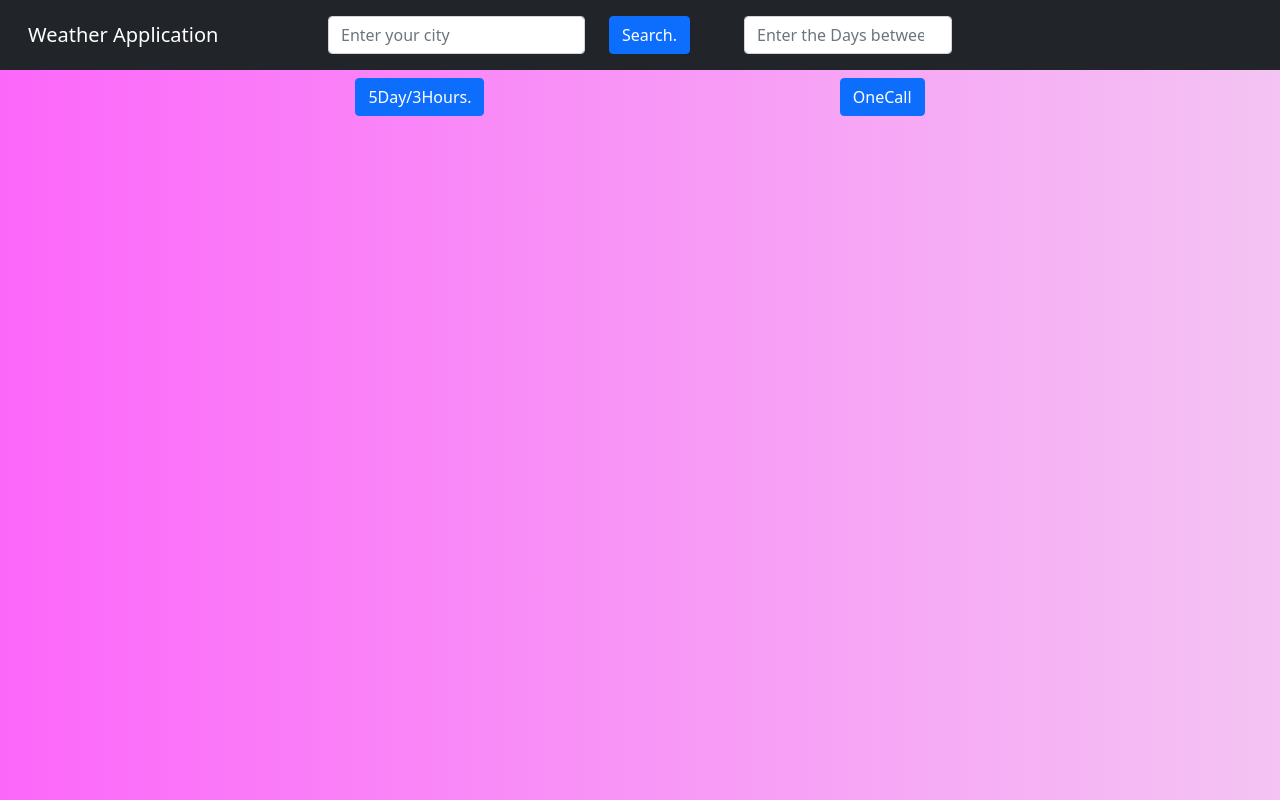
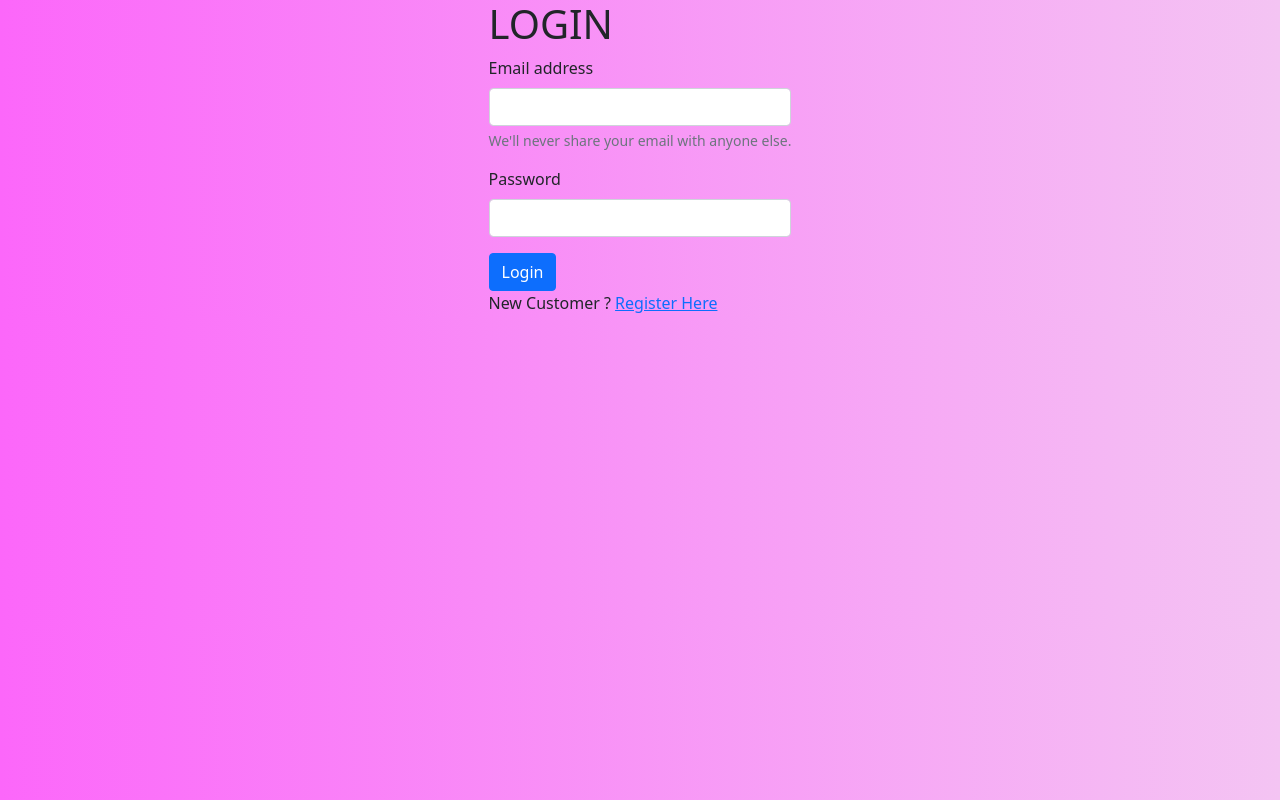
Before and after one commit to sajjanshah11/meme-generator, a React (Create React App) app: page / in a window 1280 px wide. Built offline with nearby package versions, Linux system fonts and the light colour scheme.

Commit message:
login,signup at frontend working

```diff
--- a/src/App.js
+++ b/src/App.js
@@ -5,6 +5,7 @@ import {
   BrowserRouter as Router,
   Switch,
   Route,
+  Link,
   useRouteMatch,
   useParams
 } from "react-router-dom";
@@ -18,16 +19,17 @@ const App = () => {
     <>
       <Router>
         <Switch>
-          <Route path = "/" exact >
+          <Route exact path = "/" >
+            <Login />
+          </Route>
+          <Route  path = "/main" >
             <NewWeather />
           </Route>
           <Route path = "/signup" >
             <Signup />
           </Route>
-          <Route path = "/login" >
-            <Login />
-          </Route>
         </Switch>
+
       </Router>
 
     </>
--- a/src/Login.js
+++ b/src/Login.js
@@ -1,12 +1,27 @@
-import React,{ useState } from "react";
+import React,{ useState,useEffect } from "react";
 import { Link } from 'react-router-dom';
 import axios from "axios"
+import "./weather.css";
+import  { Redirect } from 'react-router-dom';
+import { useHistory } from "react-router-dom";
 
 const Login = () =>{
     const [email,setEmail] = useState("");
     const [password,setPassword] = useState("");
     const [error,setError] = useState("");
-    const[loading,setLoading]  = useState(false)
+    const[loading,setLoading]  = useState(false);
+
+    let history = useHistory();
+
+    useEffect(()=>{
+        const email = localStorage.getItem("email")
+        const token = localStorage.getItem("token")
+        console.log(token,email)
+        if(!!email && !!token){
+            console.log("hi");
+             history.push('/main')
+        }
+    },[])
 
     async function submitHandler(e){
         e.preventDefault();
@@ -26,7 +41,17 @@ const Login = () =>{
             config
             );
 
-            console.log(data)
+           if(data.status === "success"){
+                localStorage.setItem("email",data.email)
+                localStorage.setItem("id",data._id)
+                localStorage.setItem("token",data.token)
+
+                history.push("/main")
+           }else {
+               alert(data.message)
+           }
+
+
 
             // setLoading(false)
         }catch(error){
@@ -38,6 +63,8 @@ const Login = () =>{
     console.log(error)
     return(
         <>
+            <div className = "main-login">
+                <div>
                     <h1>LOGIN</h1>
                     <form onSubmit = {submitHandler}>
                         <div class="mb-3">
@@ -67,9 +94,10 @@ const Login = () =>{
                         <button type="submit" class="btn btn-primary">Login</button>
 
                     </form>
-            <div className="py-3">
+
                     <div>
                         New Customer ? <Link to="/signup">Register Here</Link>
+                    </div>
                 </div>
             </div>
         </>
--- a/src/Signup.js
+++ b/src/Signup.js
@@ -31,6 +31,11 @@ const Signup = ()=>{
                 config
             );
 
+            localStorage.setItem("name",data.name)
+            localStorage.setItem("email",data.email)
+            localStorage.setItem("id",data._id)
+            localStorage.setItem("token",data.token)
+
             console.log(data)
             } catch (error) {
                 console.log(error.message)
@@ -42,6 +47,8 @@ const Signup = ()=>{
 
     return(
         <>
+            <div className = "main-login">
+                 <div>
                     <h1>SIGNUP</h1>
                     <form onSubmit = {submitHandler}>
                         <div class="mb-3">
@@ -91,8 +98,13 @@ const Signup = ()=>{
                         <button
                         type="submit"
                         class="btn btn-primary"
-                >Signup</button>
+                        >Submit</button>
                     </form>
+                    <Link to = "/">
+                        <button className = "btn btn-primary mt-2">Login</button>
+                    </Link>
+                </div>
+            </div>
         </>
     )
 }
--- a/src/weather.css
+++ b/src/weather.css
@@ -1,12 +1,10 @@
 
 body{
-  background: #f4c4f3;  /* fallback for old browsers */
-  background: -webkit-linear-gradient(to right, #fc67fa, #f4c4f3);  /* Chrome 10-25, Safari 5.1-6 */
+background: #f4c4f3;  /* fallback for old browsers */
+background: -webkit-linear-gradient(to right, #fc67fa, #f4c4f3);  /* Chrome 10-25, Safari 5.1-6 */
   background: linear-gradient(to right, #fc67fa, #f4c4f3); /* W3C, IE 10+/ Edge, Firefox 16+, Chrome 26+, Opera 12+, Safari 7+ */
-
-
-font-family: 'Readex Pro', sans-serif;
-font-family: 'Roboto Slab', serif;
+  font-family: 'Readex Pro', sans-serif;
+  font-family: 'Roboto Slab', serif;
 }
 .search{
     text-align: center;
@@ -136,3 +134,9 @@ table{
     left: 2rem;
     top: 2rem;
   }
+
+  .main-login{
+    display: flex;
+    justify-content: center;
+    align-items: center;
+  }
```
Also changed, not shown: 2 other files (tests, documents, lock files or other folders). Lines whose indentation alone changed are shown as unchanged.
